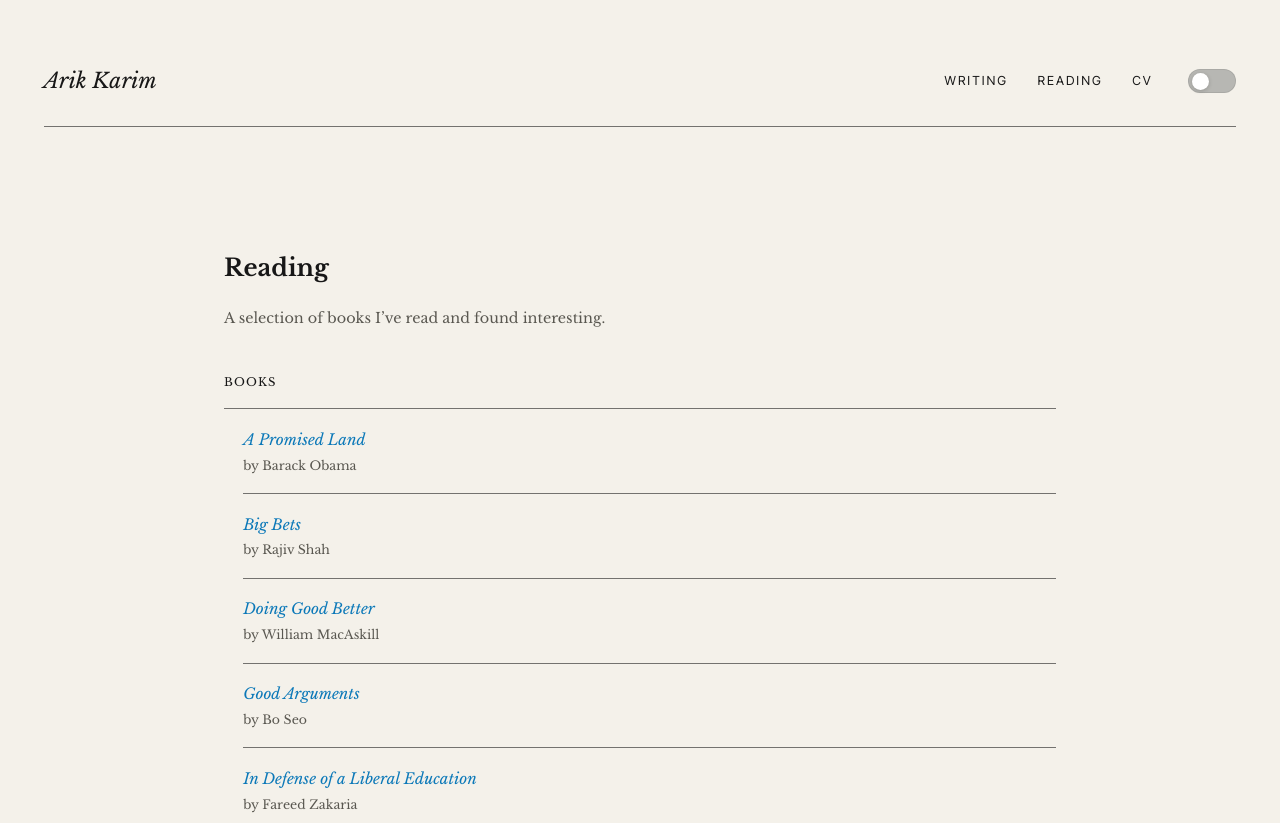
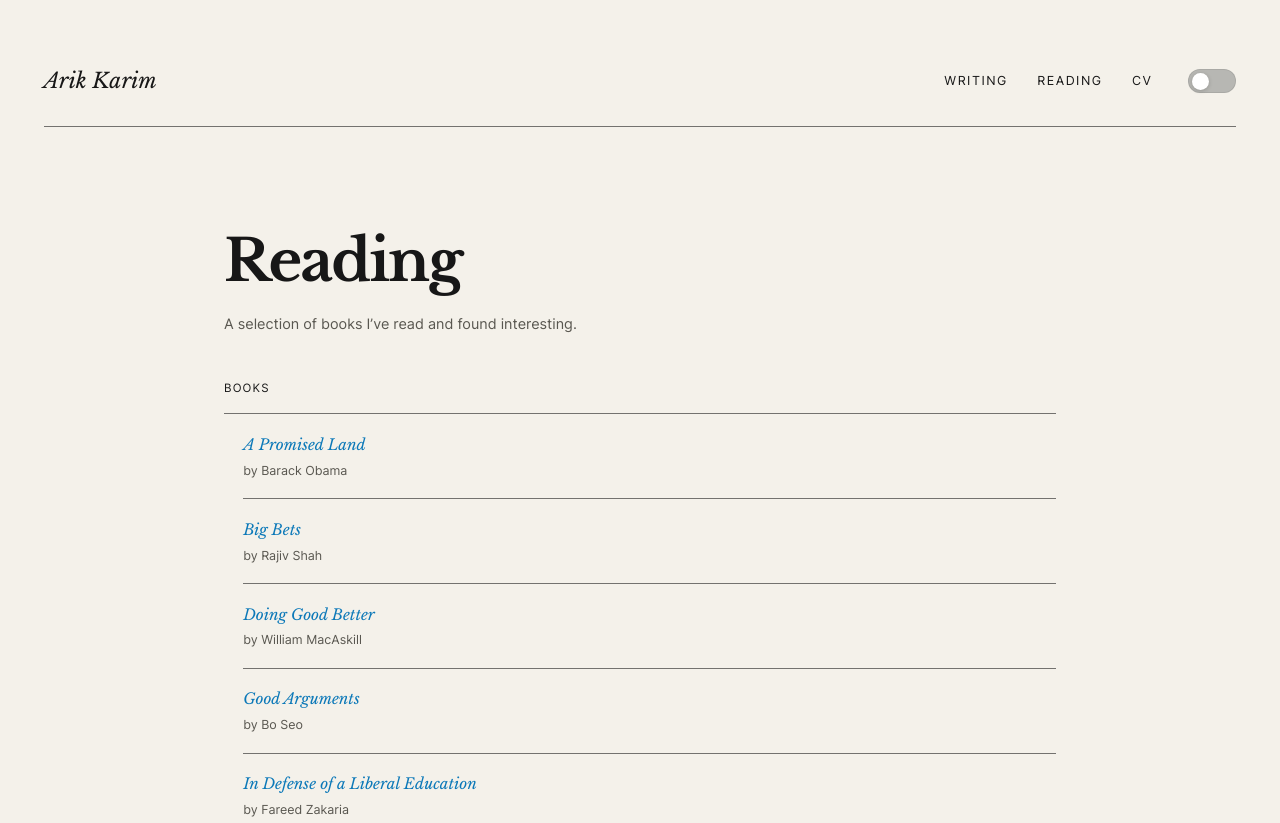
Before and after one commit to ArikKarim/arikkarim.github.io, a plain HTML site: page reading/index.html in a window 1280 px wide. Shown: the top 823 px of the page. Drawn offline with nearby package versions, Linux system fonts and the light colour scheme.

Commit message:
Keep Baskerville for Reading heading and book titles only

```diff
--- a/css/redesign.css
+++ b/css/redesign.css
@@ -1324,7 +1324,7 @@ main a:not(.button):not(.portrait-frame):not(.article-tool):not(.article-sidebar
 }
 
 /* Curated reading list */
-.reading-page { max-width: 52rem; font-family: "Libre Baskerville", Georgia, serif; }
+.reading-page { max-width: 52rem; }
 .content-page .reading-intro {
     margin: 0.9rem 0 2.75rem;
     color: var(--footer-text-color);
@@ -1334,7 +1334,7 @@ main a:not(.button):not(.portrait-frame):not(.article-tool):not(.article-sidebar
 .reading-section + .reading-section { margin-top: 3.5rem; }
 .reading-section > h3 {
     margin: 0 0 1rem;
-    font-family: "Libre Baskerville", Georgia, serif;
+    font-family: "Inter", sans-serif;
     font-size: 0.72rem;
     font-weight: 500;
     letter-spacing: 0.1em;
@@ -1358,10 +1358,19 @@ main a:not(.button):not(.portrait-frame):not(.article-tool):not(.article-sidebar
     display: block;
     margin-top: 0.3rem;
     color: var(--footer-text-color);
-    font-family: "Libre Baskerville", Georgia, serif;
+    font-family: "Inter", sans-serif;
     font-size: 0.78rem;
     line-height: 1.5;
 }
 @media (max-width: 460px) {
     .content-page .reading-list li { font-size: 0.9rem; padding: 1rem 0; }
 }
+
+.reading-page > h2 {
+    font-family: 'Libre Baskerville', Georgia, serif;
+    font-size: clamp(2.25rem, 4.5vw, 3.75rem);
+    font-weight: 700;
+    letter-spacing: -0.035em;
+    line-height: 1.08;
+    margin: 0 0 1.25rem;
+}
--- a/reading/index.html
+++ b/reading/index.html
@@ -36,7 +36,7 @@
 
     <link id="favicon" rel="icon" href="/akfavicon1.ico" type="image/x-icon">
     <link rel="stylesheet" href="/css/styles.css">
-    <link rel="stylesheet" href="/css/redesign.css?v=20261118-reading-baskerville-2">
+    <link rel="stylesheet" href="/css/redesign.css?v=20261118-reading-titles-3">
     <script src="/js/script.js" defer></script>
 </head>
 
```
